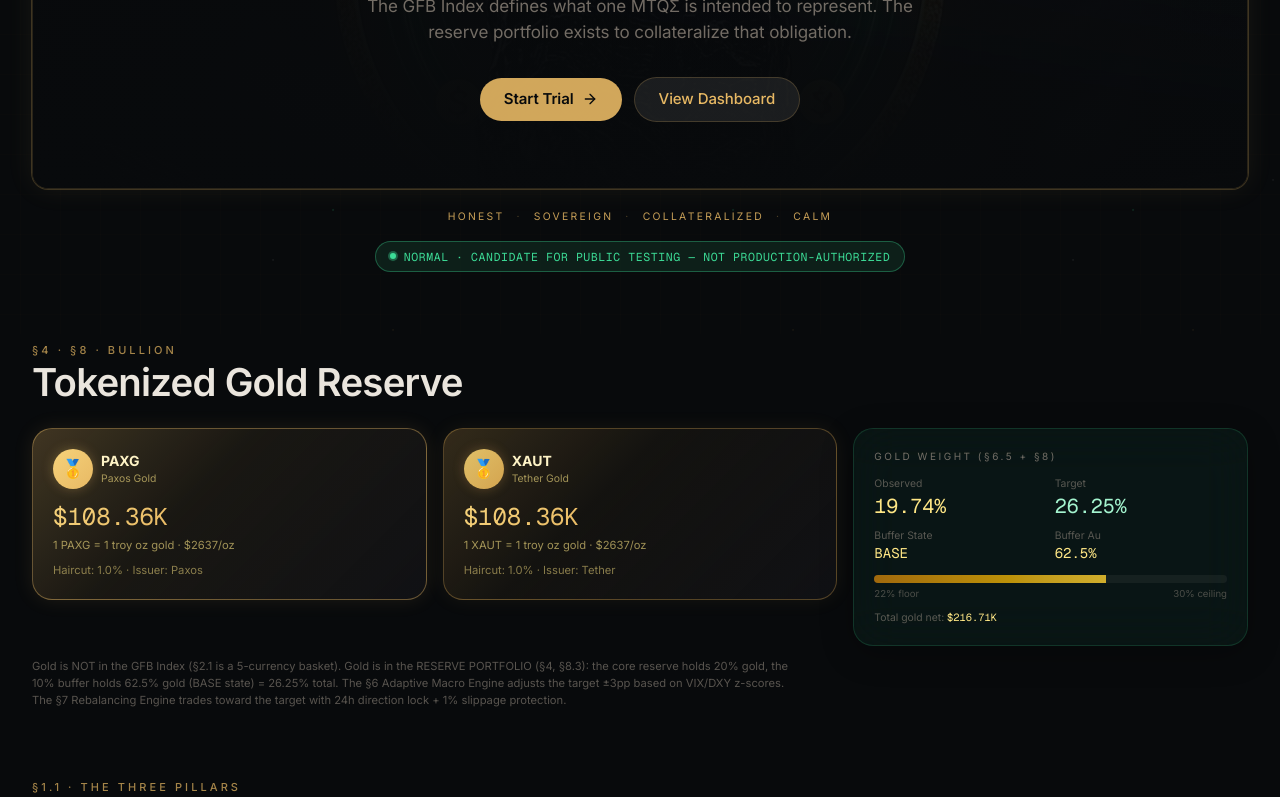
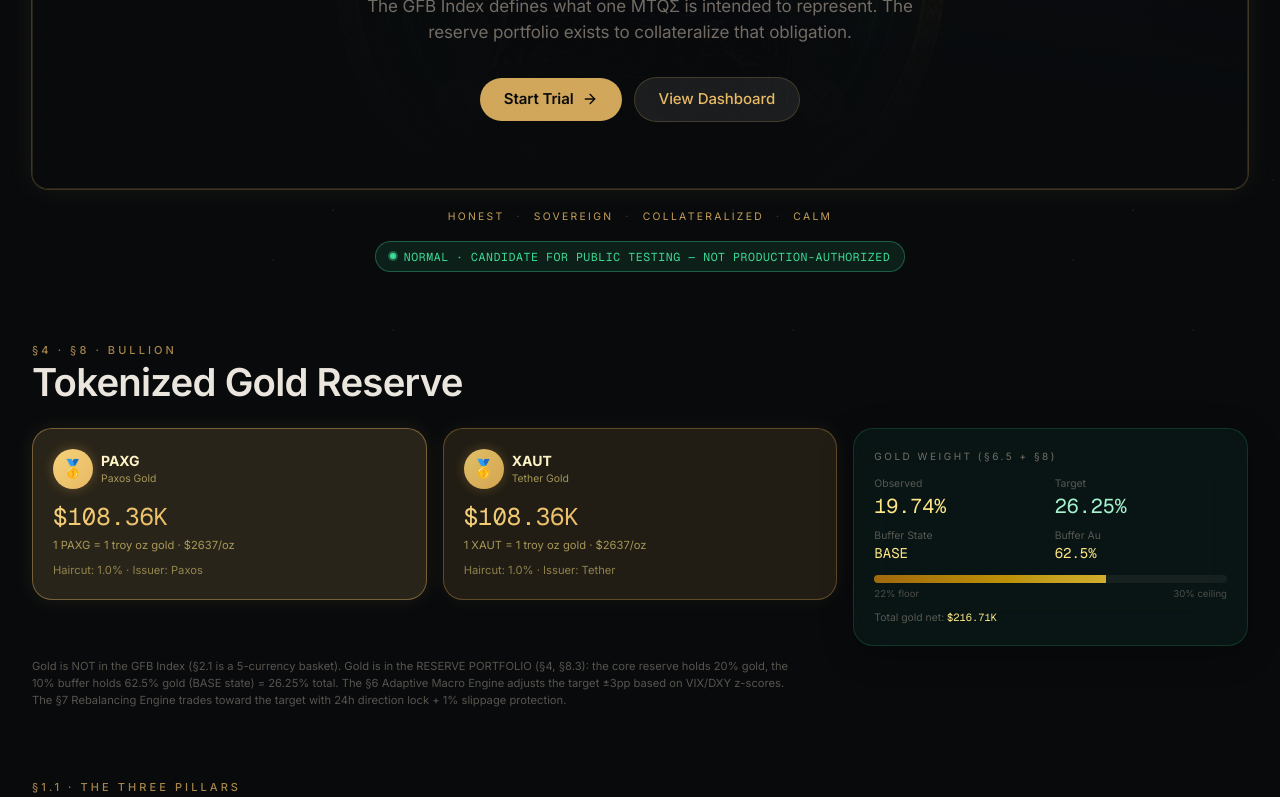
Before and after one commit to MITHQALMTQ/MTQ_SIGMA, a Next.js app: page / in a window 1280 px wide. Shown: the part 466-1263 px from the top of the page. Built offline with nearby package versions, Linux system fonts and the light colour scheme; no server answers.

Commit message:
fix: solid gold-tinted background on PAXG/XAUT cards (not gradient — gradient was still dark gray)

```diff
--- a/src/components/mtq/sections/HomeSection.tsx
+++ b/src/components/mtq/sections/HomeSection.tsx
@@ -272,7 +272,7 @@
         <div className="grid grid-cols-1 md:grid-cols-3 gap-4">
           {/* PAXG card — GOLD TINTED */}
           <Reveal delay={0}>
-            <div className="p-5 rounded-[20px]" style={{ background: 'linear-gradient(135deg, rgba(232,185,100,0.25) 0%, rgba(232,185,100,0.08) 40%, rgba(20,20,24,0.7) 100%)', border: '1px solid rgba(232,185,100,0.4)', boxShadow: '0 0 20px rgba(232,185,100,0.1)' }}>
+            <div className="p-5 rounded-[20px]" style={{ background: 'rgba(232,185,100,0.15)', border: '1px solid rgba(232,185,100,0.4)', boxShadow: '0 0 20px rgba(232,185,100,0.1)' }}>
               <div className="flex items-center gap-2 mb-3">
                 <div className="w-10 h-10 rounded-full flex items-center justify-center" style={{ background: 'linear-gradient(135deg, #f5d27a, #e8b964)', boxShadow: '0 0 12px rgba(232,185,100,0.3)' }}>
                   <span className="text-lg">🥇</span>
@@ -295,7 +295,7 @@
           </Reveal>
           {/* XAUT card — GOLD TINTED */}
           <Reveal delay={0.05}>
-            <div className="p-5 rounded-[20px]" style={{ background: 'linear-gradient(135deg, rgba(208,160,79,0.22) 0%, rgba(208,160,79,0.06) 40%, rgba(20,20,24,0.7) 100%)', border: '1px solid rgba(208,160,79,0.35)', boxShadow: '0 0 20px rgba(208,160,79,0.08)' }}>
+            <div className="p-5 rounded-[20px]" style={{ background: 'rgba(208,160,79,0.13)', border: '1px solid rgba(208,160,79,0.35)', boxShadow: '0 0 20px rgba(208,160,79,0.08)' }}>
               <div className="flex items-center gap-2 mb-3">
                 <div className="w-10 h-10 rounded-full flex items-center justify-center" style={{ background: 'linear-gradient(135deg, #e0c068, #d4a44f)', boxShadow: '0 0 12px rgba(208,160,79,0.3)' }}>
                   <span className="text-lg">🥇</span>
```
